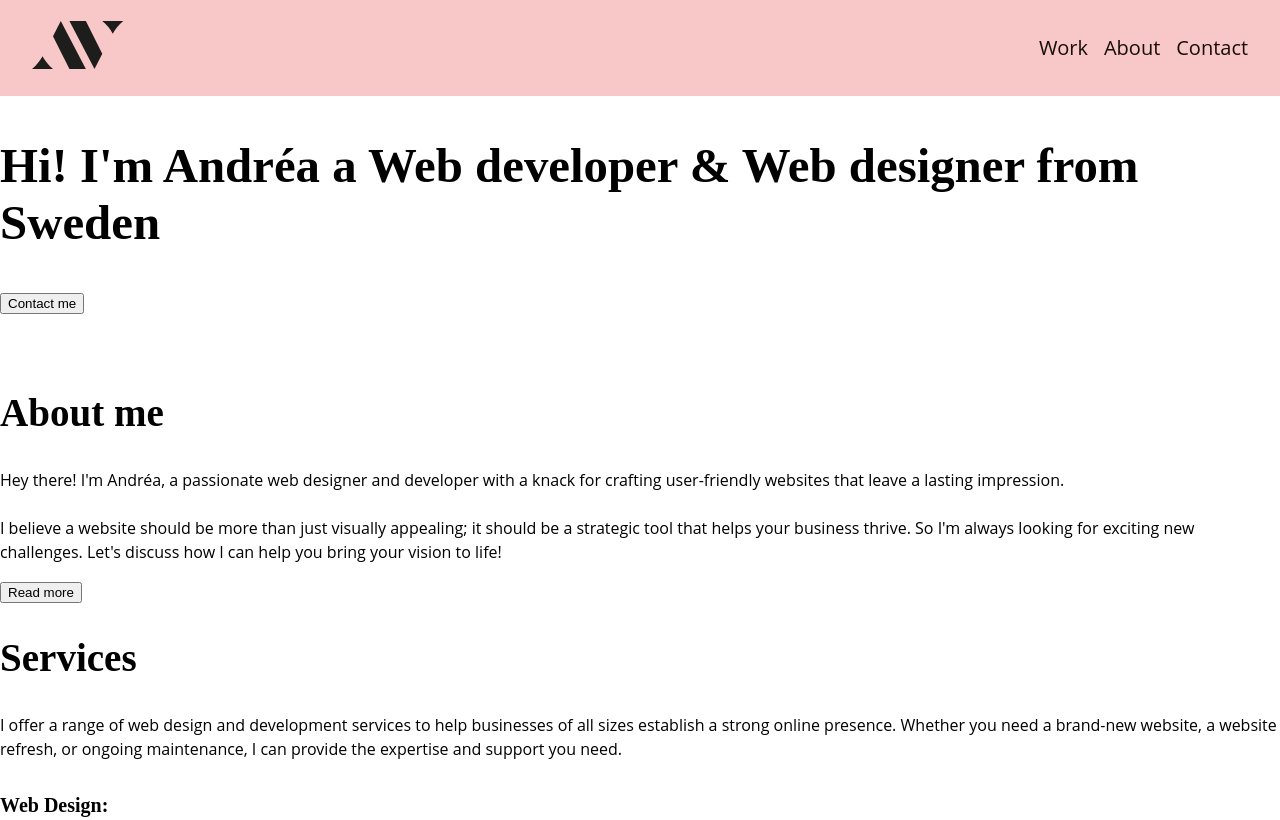
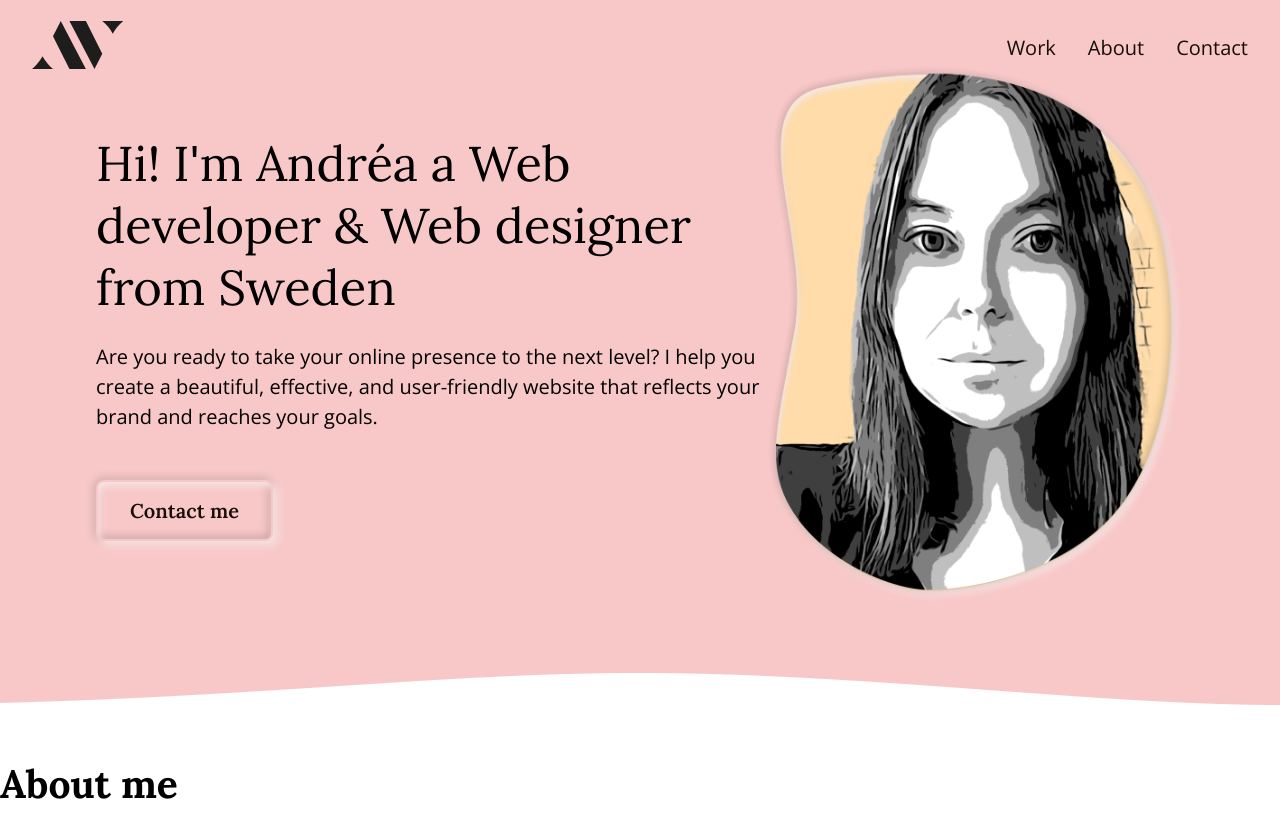
Before and after one commit to andreavallberg92/andrea-portfolio, a plain HTML site: page index.html in a window 1280 px wide. Shown: the top 820 px of the page. Drawn offline with nearby package versions, Linux system fonts and the light colour scheme.

Commit message:
Hero section added

```diff
--- a/index.html
+++ b/index.html
@@ -5,7 +5,13 @@
     <meta http-equiv="X-UA-Compatible" content="IE=edge">
     <meta name="viewport" content="width=device-width, initial-scale=1.0">
     <title>Andréa Vallberg</title>
+    <!-- Portfolio -->
     <link rel="stylesheet" href="style.css">
+
+    <!-- Google -->
+    <link rel="preconnect" href="https://fonts.googleapis.com">
+    <link rel="preconnect" href="https://fonts.gstatic.com" crossorigin>
+    <link href="https://fonts.googleapis.com/css2?family=Lora:ital,wght@0,400..700;1,400..700&family=Open+Sans:ital,wght@0,300..800;1,300..800&display=swap" rel="stylesheet">
 </head>
 <body>
     <div class="container">
@@ -49,14 +55,15 @@
             <div class="hero__inner">
                 <div class="hero__content">
                     <h1 class="hero__title">Hi! I'm Andréa a Web developer & Web designer from Sweden </h1>
-                    <p class="hero__text"></p>
+                    <p class="hero__text">Are you ready to take your online presence to the next level? I help you create a beautiful, effective, and user-friendly website that reflects your brand and reaches your goals.</p>
                     <button class="hero__button">Contact me</button>
                 </div>
                 <figure class="hero__image">
-                    <img src="" alt="">
+                    <img src="src/assets/images/hero-image.png" alt="images of Andréa Vallberg">
                 </figure>
             </div>
         </section>
+        <div class="seperator"></div>
 
         <!-- About -->
         <section class="about">
--- a/src/scss/base/_typography.scss
+++ b/src/scss/base/_typography.scss
@@ -42,7 +42,7 @@ a {
 
 p {
     line-height: var(--line-height);
-
+    font-size: 1.25rem;
 }
 
 blockquote {
--- a/src/scss/components/_buttons.scss
+++ b/src/scss/components/_buttons.scss
@@ -1,16 +1,26 @@
 @mixin default(
-    $backgraund: var(--color-accent-400),
-    $color: var(--color-primary-400),
+    $backgraund: var(--color-light-500),
+    $background-hover: var(--color-accent-400),
+    $color: var(--color-dark-400),
     $border-radius: var(--border-radius)
     ) {
     background-color: $backgraund;
     color: $color;
     padding: 1rem 2rem;
     text-decoration: none;
-    font-family: var(--font-sans);
+    font-family: var(--font-serif);
+    font-size: 1.25rem;
+    font-weight: 600;
     display: inline-block;
     border: 2px solid transparent;
     border-radius: $border-radius;
+    box-shadow: 4px 4px 10px 0px rgba(248, 237, 235, 0.92), -1px -1px 10px 0px rgba(23, 14, 8, 0.22), 2px 4px 7px 0px inset rgba(248, 237, 235, 0.92), -2px -2px 10px 0px inset rgba(23, 14, 8, 0.22);
+    -webkit-box-shadow: 4px 4px 10px 0px rgba(248, 237, 235, 0.92), -1px -1px 10px 0px rgba(23, 14, 8, 0.22), 2px 4px 7px 0px inset rgba(248, 237, 235, 0.92), -2px -2px 10px 0px inset rgba(23, 14, 8, 0.22);
+    -moz-box-shadow: 4px 4px 10px 0px rgba(248, 237, 235, 0.92), -1px -1px 10px 0px rgba(23, 14, 8, 0.22), 2px 4px 7px 0px inset rgba(248, 237, 235, 0.92), -2px -2px 10px 0px inset rgba(23, 14, 8, 0.22);
+
+    &:hover {
+        background-color: $background-hover;
+    }
 }
 @mixin outline(
     $backgraund: transparent,
--- a/src/scss/layout/_header.scss
+++ b/src/scss/layout/_header.scss
@@ -2,6 +2,8 @@
 
 .site-header {
     @include layout.default(full);
+    position: fixed;
+    width: 100%;
 
     &__inner {
         display: flex;
@@ -10,7 +12,7 @@
         justify-content: space-between;
         align-items: center;
         padding: 0 32px;
-        background-color: var(--color-light-500);
+        // background-color: var(--color-light-500);
     }
 
     &__logo {
--- a/src/scss/layout/_layout.scss
+++ b/src/scss/layout/_layout.scss
@@ -6,3 +6,14 @@
         grid-column: $col;
     }
 }
+
+.seperator {
+    height: 32px;
+    width: 100%;
+    background-image: url(src/assets/images/section-seperator.png);
+    background-repeat: repeat-x;
+
+    &:nth-of-type(1) {
+        transform: rotate(180deg);
+    }
+}
--- a/src/scss/layout/_nav.scss
+++ b/src/scss/layout/_nav.scss
@@ -1,7 +1,7 @@
 .menu {
     &__list {
         display: flex;
-        gap: 1rem;
+        gap: 2rem;
     }
 
     &__link {
--- a/src/scss/pages/home/_hero.scss
+++ b/src/scss/pages/home/_hero.scss
@@ -0,0 +1,43 @@
+@use '../../layout/layout';
+@use '../../components/buttons' as button;
+
+.hero {
+    @include layout.default();
+    background-color: var(--color-light-500);
+    padding: var(--section-gap-inner);
+
+
+    &__inner {
+        display: flex;
+        align-items: center;
+        justify-content: space-between;
+    }
+
+    &__content {
+        max-width: 670px;
+    }
+
+    &__title {
+        margin: 0;
+        font-weight: 400;
+        margin-bottom: 1.5rem;
+    }
+
+    &__text {
+        margin: 0;
+        margin-bottom: 3rem;
+    }
+
+    &__button {
+        @include button.default();
+    }
+
+    &__image {
+
+        img {
+            height: 540px;
+            width: 438px;
+        }
+    }
+
+}
```
Also changed, not shown: src/assets/images/hero-image.png (added), src/assets/images/section-seperator.png (added), src/assets/images/section-seperator.svg (added), style.css, 1 other file.
